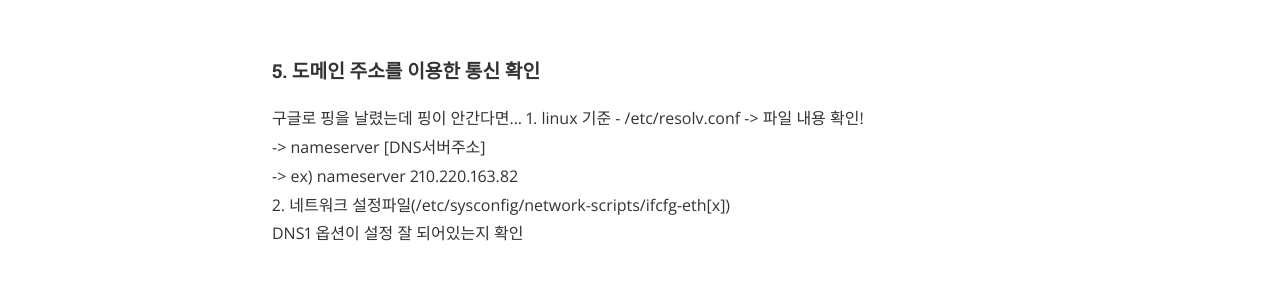
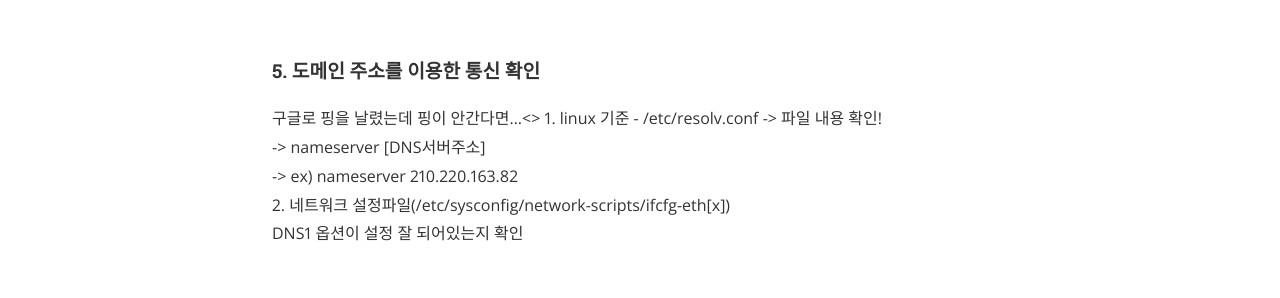
Before and after one commit to verustree/verustree.github.io, a Jekyll site: the page built from _posts/2020-03-30-Network-trouble-shooting.md, in a window 1280 px wide and 900 px high, scrolled down 1310 px. Shown: the part 281-579 px from the top of the window. Built offline with Jekyll 4.4.1, drawn with Linux system fonts in a browser that asks for light colours; nearby versions of some CDN libraries.

```diff
--- a/_posts/2020-03-30-Network-trouble-shooting.md
+++ b/_posts/2020-03-30-Network-trouble-shooting.md
@@ -53,7 +53,7 @@ categories: Network
 
 <p>
 <h4>5. 도메인 주소를 이용한 통신 확인</h4>
-구글로 핑을 날렸는데 핑이 안간다면...
+구글로 핑을 날렸는데 핑이 안간다면...<>
 	1. linux 기준  -  /etc/resolv.conf -> 파일 내용 확인!<br>
 			-> nameserver [DNS서버주소]<br>
 			-> ex) nameserver 210.220.163.82  <br>
```
